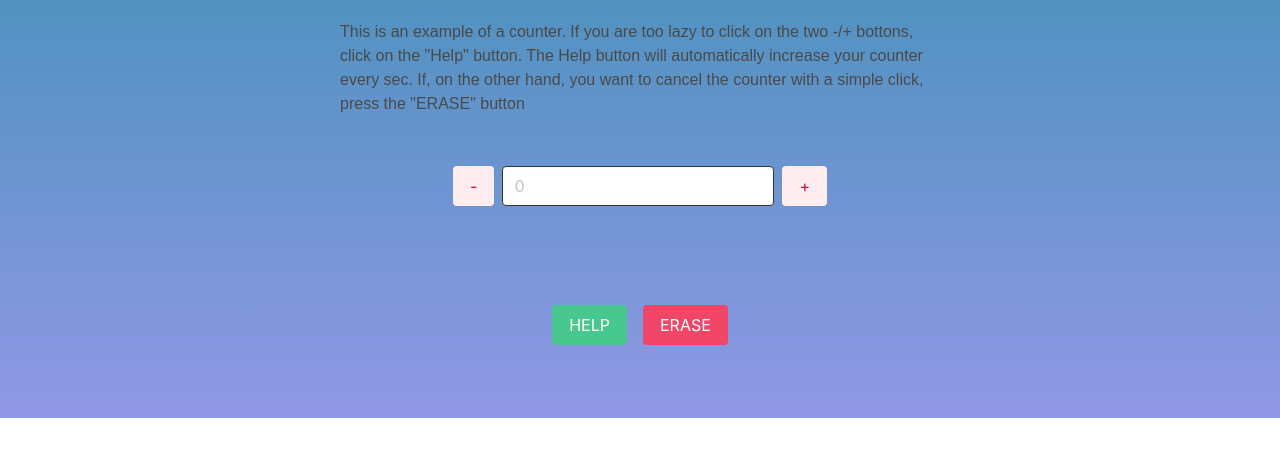
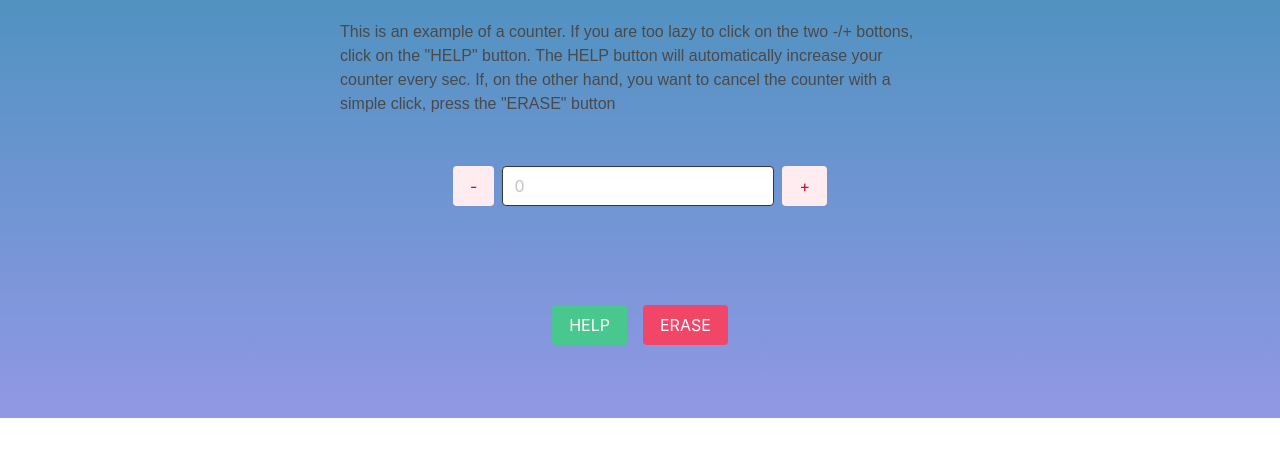
Before and after one commit to giovi1998/Counter, a plain HTML site: page index.html in a window 1280 px wide. Shown: the part 130-586 px from the top of the page. Drawn offline with nearby package versions, Linux system fonts and the light colour scheme.

Commit message:
Paragraph modified

```diff
--- a/index.html
+++ b/index.html
@@ -4,15 +4,15 @@
     <meta charset="UTF-8">
     <meta http-equiv="X-UA-Compatible" content="IE=edge">
     <meta name="viewport" content="width=device-width">
-    <title>Counter</title>
+    <title>Progetto Finale</title>
     <link rel="stylesheet" href="assets/css/styles.css">
 </head>
 <body class="mt-6">
     <h1 class="title is-1 mt-5">Counter</h1>
     <div class="content ml-2 mr-2">
         <p> This is an example of a counter. If you are too lazy to click on the two -/+ bottons,
-            click on the "Help" button.
-            The Help button will automatically increase your counter every sec.
+            click on the "HELP" button.
+            The HELP button will automatically increase your counter every sec.
             If, on the other hand, you want to cancel the counter with a simple click, press the "ERASE" button </p>
     </div>
     <div class="container">
@@ -22,7 +22,7 @@
     </div>
     <div class="container">
         <button class="button buttonHelp is-success mr-2 mb-6"> HELP </button>
-        <button class="button buttonErase is-danger ml-2 mb-6">ERASE</button>
+        <button class="button buttonErase is-danger ml-2 mb-6"> ERASE </button>
     </div>
     <script type="text/javascript" src="assets\javascript\utilities.js"></script>
 
```
